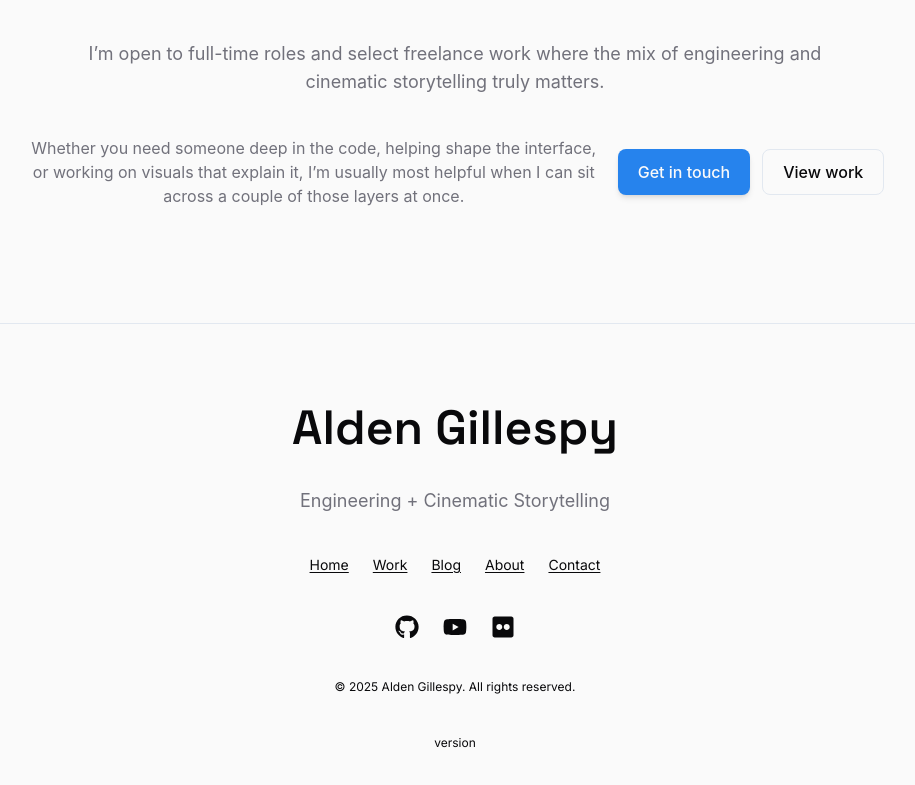
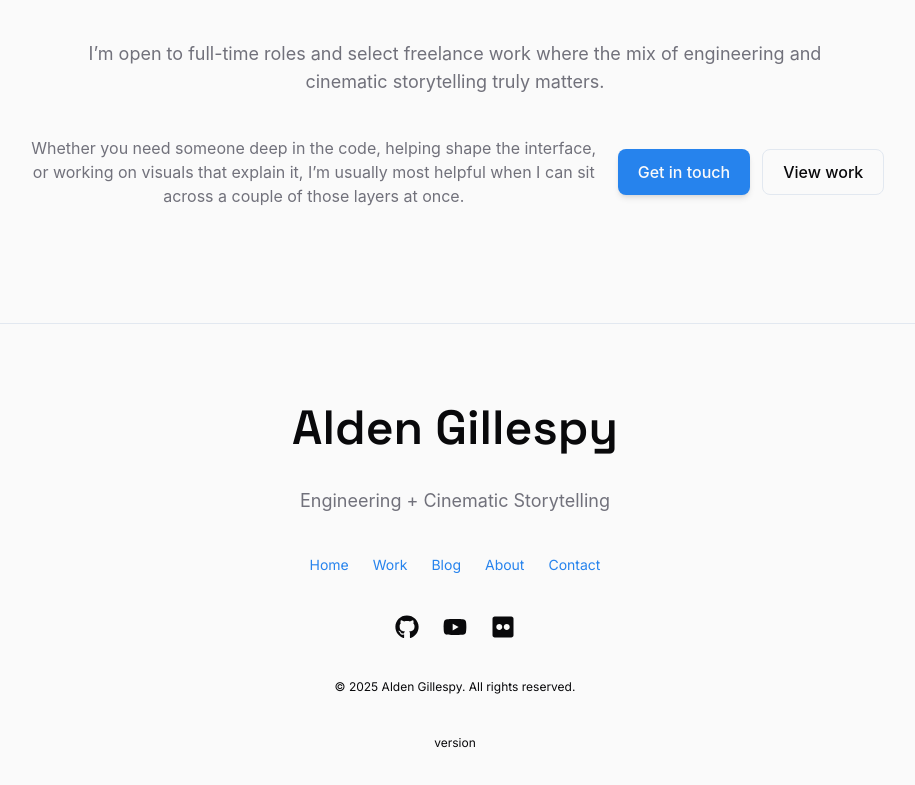
Before and after one commit to brazenest/agcom-website, a Next.js app: page /about in a window 1280 px wide. Shown: the part 2921-3706 px from the top of the page, without its empty margins (185-1100 px from the left). Built offline with nearby package versions, Linux system fonts and the light colour scheme; no server answers.

Commit message:
Modify site footer

```diff
--- a/components/site/SiteFooter.tsx
+++ b/components/site/SiteFooter.tsx
@@ -37,7 +37,7 @@ export const SiteFooter = ({ links }) => (
 const FooterLink = ({ href, children }) => (
 	<Link
 		href={href}
-		className="text-text dark:text-dark-text hover:text-brand-500 dark:hover:text-dark-brand-500 transition-colors"
+		className="no-underline cursor-pointer transition-colors"
 	>
 		{children}
 	</Link>
```
